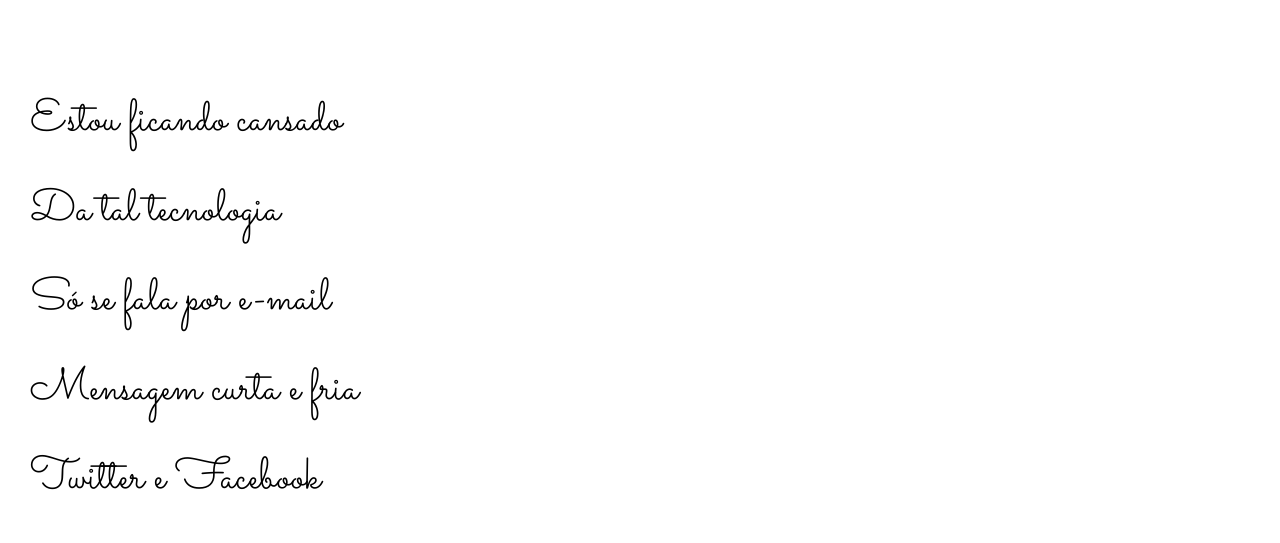
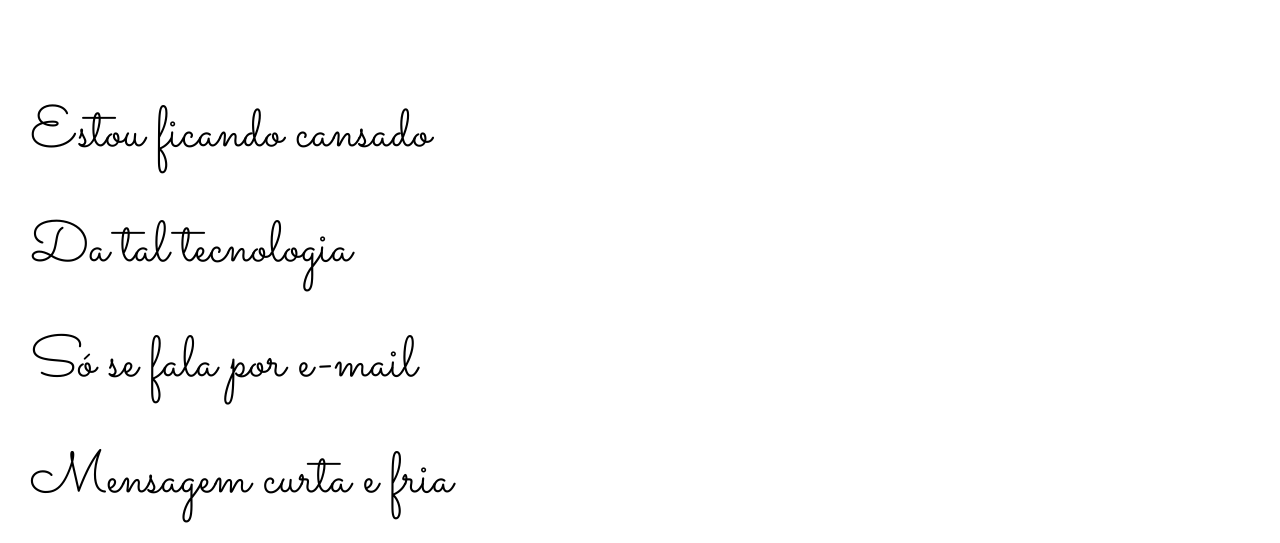
Before and after one commit to mateusmoreiraa/projeto-cordel, a plain HTML site: page index.html in a window 1280 px wide. Shown: the part 240-783 px from the top of the page. Drawn offline with Linux system fonts and the light colour scheme.

Commit message:
Update style.css

```diff
--- a/style.css
+++ b/style.css
@@ -56,7 +56,7 @@ section {
     line-height: 2em;
     padding-left: 30px;
     font-family: var(--fonte3);
-    font-size: 3.5vw;
+    font-size: 4.5vw;
 }
 
 section.normal {
```
